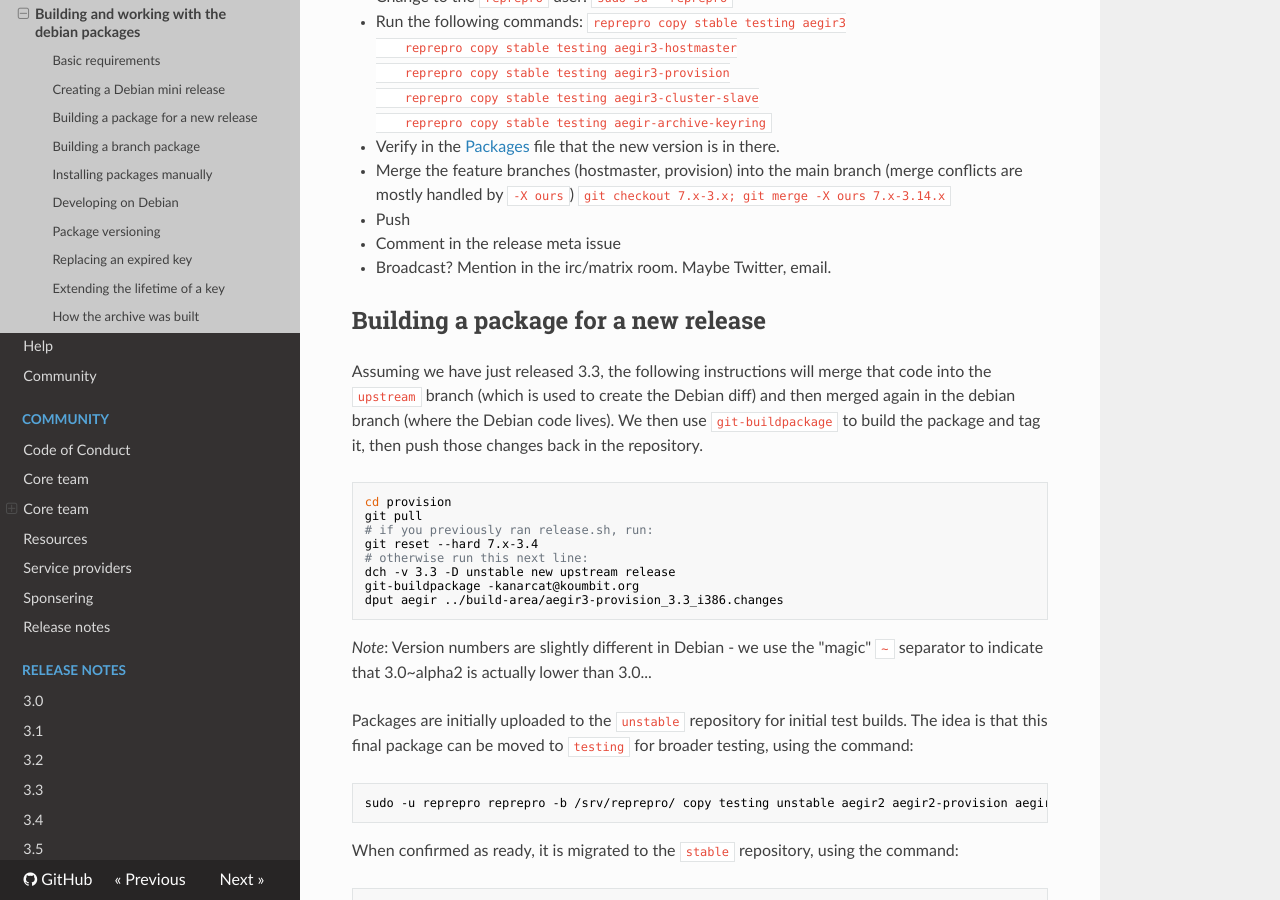
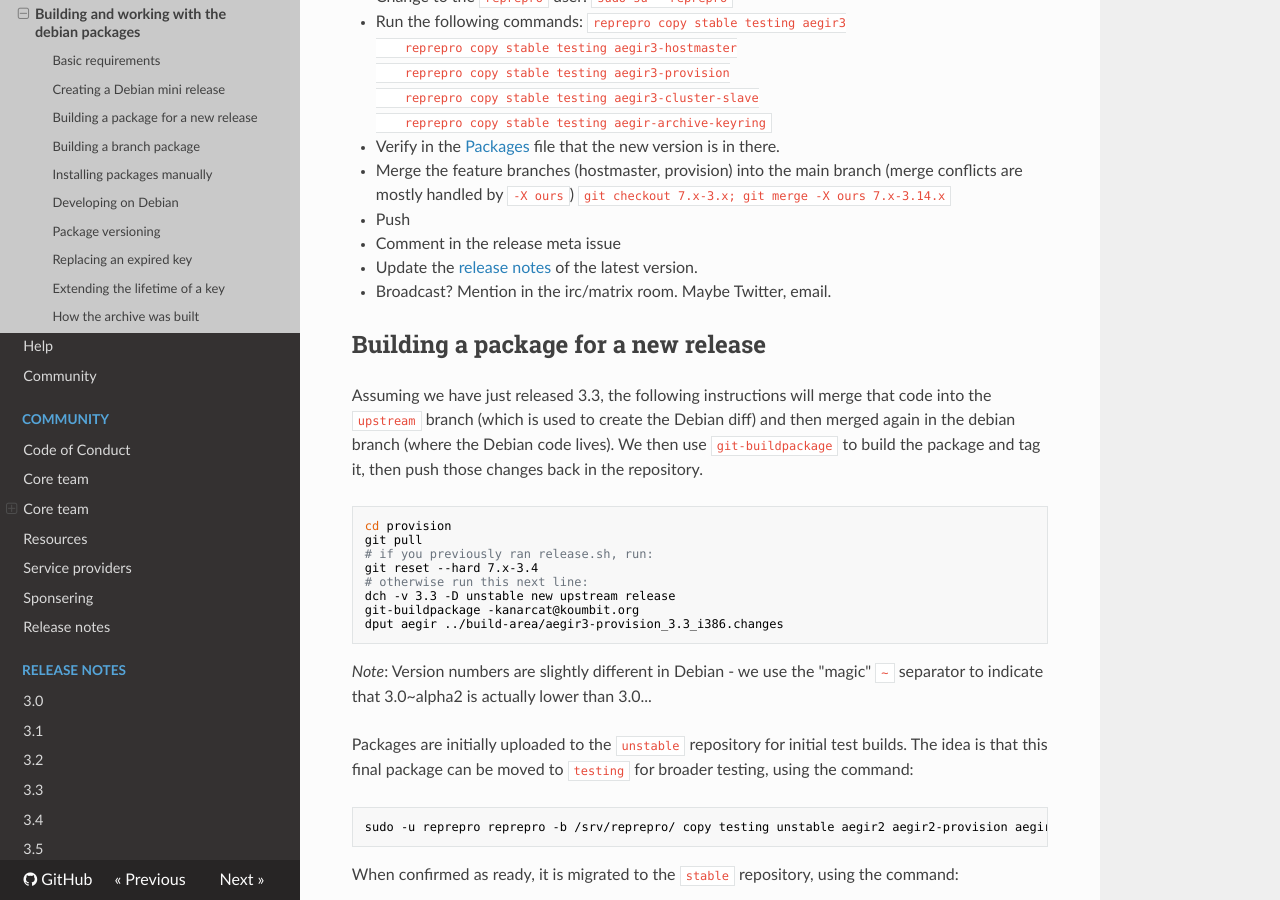
Before and after one commit to aegir-project/documentation, an MkDocs documentation site: the page built from docs/community/release-process/debian-packaging.md, in a window 1280 px wide and 900 px high, scrolled down 1841 px. Built offline with MkDocs 1.6.1, drawn with Linux system fonts in a browser that asks for light colours; nearby versions of some CDN libraries; old or Windows-style settings are respelled for this version of MkDocs.

Commit message:
Update debian-packaging.md

```diff
--- a/docs/community/release-process/debian-packaging.md
+++ b/docs/community/release-process/debian-packaging.md
@@ -83,6 +83,7 @@ Creating a Debian mini release
 	`git checkout 7.x-3.x; git merge -X ours 7.x-3.14.x`
 - Push
 - Comment in the release meta issue
+- Update the [release notes](https://github.com/aegir-project/documentation/tree/3.x/docs/release-notes) of the latest version.
 - Broadcast? Mention in the irc/matrix room. Maybe Twitter, email.
 
 Building a package for a new release
```
